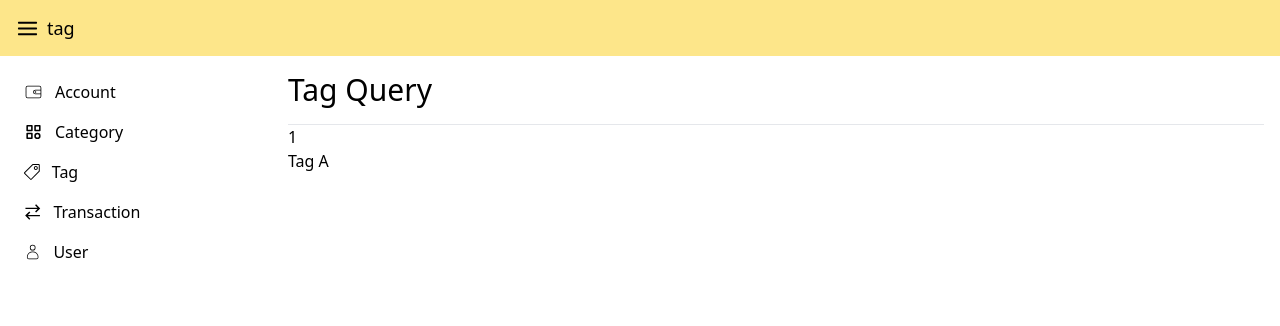
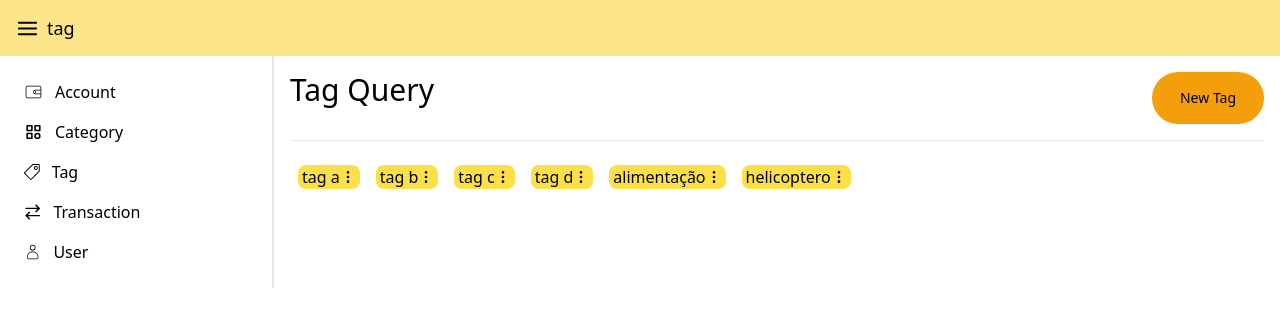
Before and after one commit to eiericksilva/controle-financeiro-frontend, a React app: page /tag in a window 1280 px wide. Shown: the top 326 px of the page. Built offline with nearby package versions, Linux system fonts and the light colour scheme; the HTML template or start-up script is replaced by a standard one.

Commit message:
feat: Tag page

```diff
--- /dev/null
+++ b/src/components/accountCard/account.jsx
@@ -0,0 +1,30 @@
+import { VscEdit } from "react-icons/vsc";
+
+// eslint-disable-next-line react/prop-types
+const AccountCard = ({ name, balance }) => {
+  return (
+    <div className="flex flex-col justify-between w-80 min-h-36 bg-blue-50 p-4 rounded-xl shadow-md">
+      <header className="flex items-center justify-between py-2">
+        <div>
+          <h1 className="uppercase font-bold">{name}</h1>
+        </div>
+        <div>
+          <VscEdit className="hover:cursor-pointer" />
+        </div>
+      </header>
+      <section>
+        <div className="text-sm">balance:</div>
+        <div className="font-bold text-3xl">
+          <span className="text-sm font-normal">R$ </span>
+          {balance}
+        </div>
+      </section>
+    </div>
+  );
+};
+
+/*
+
+
+*/
+export default AccountCard;
--- a/src/components/sidenavbar/sidenavbar.jsx
+++ b/src/components/sidenavbar/sidenavbar.jsx
@@ -6,7 +6,7 @@ import { Link } from "react-router-dom";
 
 const SideNavbar = () => {
   return (
-    <div className="p-4">
+    <div className="p-4 border-r-2">
       <nav className="w-60">
         <ul>
           <li className="flex items-center gap-3 p-2 hover:bg-slate-100 cursor-pointer">
--- /dev/null
+++ b/src/components/tag/tag.jsx
@@ -0,0 +1,13 @@
+import { HiOutlineDotsVertical } from "react-icons/hi";
+
+// eslint-disable-next-line react/prop-types
+const Tag = ({ name }) => {
+  return (
+    <div className="bg-yellow-300 w-max rounded-lg text-center lowercase m-2 flex items-center justify-between px-1">
+      <div>{name}</div>
+      <HiOutlineDotsVertical className="hover:cursor-pointer" />
+    </div>
+  );
+};
+
+export default Tag;
--- a/src/routes/account.jsx
+++ b/src/routes/account.jsx
@@ -1,23 +1,23 @@
+import AccountCard from "../components/accountCard/account";
+import Button from "../components/button/button";
+
 export default function Account() {
-  const account = {
-    id: 1,
-    name: "2024-05-09T23:47:01Z",
-    balance: "EXPENSE",
-    /*       user: User, */
-  };
-
   return (
-    <div id="transaction">
+    <div>
       <div>
-        <h1 className="text-3xl pb-4">Account Query</h1>
-        <hr />
-        <ul>
-          <li>{account.id}</li>
-          <li>{account.name}</li>
-          <li>{account.balance}</li>
-          {/*           <li>{account.user}</li> */}
-          {/*           <li>{transaction.subcategory}</li> */}
-        </ul>
+        <header>
+          <h1 className="text-3xl pb-4">Account Query</h1>
+          <hr className="py-4" />
+        </header>
+        <section className="flex items-center justify-between">
+          <h2 className="text-2xl pb-4">Accounts</h2>
+          <Button title="New Account" />
+        </section>
+        <hr className="mb-4" />
+        <div className="flex gap-2">
+          <AccountCard name="Nubank" balance="56,70" />
+          <AccountCard name="Carteira" balance="4.556,60" />
+        </div>
       </div>
     </div>
   );
--- a/src/routes/category.jsx
+++ b/src/routes/category.jsx
@@ -127,9 +127,11 @@ export default function Category() {
         <Button title="New Category" className="text-sm bg-amber-500" />
       </header>
       <hr className="my-4" />
-      <div className="flex justify-between">
-        <div className="w-[50%]">
+      <div className="flex justify-between gap-1">
+        <div className="w-[50%] bg-slate-100 rounded-md p-4">
           <h1 className="text-2xl pb-4">Income</h1>
+          <hr className="mb-2 border border-gray-100" />
+
           {incomeCategories ? (
             incomeCategories.map((category) => (
               <ul key={category.id}>
@@ -145,8 +147,9 @@ export default function Category() {
             <span> There are no Income Categories registered yet</span>
           )}
         </div>
-        <div className="  w-[50%]">
+        <div className="  w-[50%]   bg-slate-100 rounded-md p-4">
           <h1 className="text-2xl pb-4">Expense</h1>
+          <hr className="mb-2 border border-gray-100" />
           {expenseCategories ? (
             expenseCategories.map((category) => (
               <ul key={category.id}>
--- a/src/routes/tag.jsx
+++ b/src/routes/tag.jsx
@@ -1,19 +1,44 @@
-export default function Tag() {
-  const tag = {
-    id: 1,
-    name: "Tag A",
-  };
+import Button from "../components/button/button";
+import Tag from "../components/tag/tag";
+
+export default function Tags() {
+  const tags = [
+    {
+      id: 1,
+      name: "Tag A",
+    },
+    {
+      id: 2,
+      name: "Tag B",
+    },
+    {
+      id: 3,
+      name: "Tag C",
+    },
+    {
+      id: 4,
+      name: "Tag D",
+    },
+    {
+      id: 5,
+      name: "Alimentação",
+    },
+    {
+      id: 6,
+      name: "helicoptero",
+    },
+  ];
 
   return (
-    <div id="transaction">
-      <div>
+    <div>
+      <header className="flex justify-between">
         <h1 className="text-3xl pb-4">Tag Query</h1>
-        <hr />
-        <ul>
-          <li>{tag.id}</li>
-          <li>{tag.name}</li>
-        </ul>
-      </div>
+        <Button title="New Tag" className="text-sm bg-amber-500" />
+      </header>
+      <hr className="my-4" />
+      <ul className="flex">
+        {tags && tags.map((tag) => <Tag key={tag.id} name={tag.name} />)}
+      </ul>
     </div>
   );
 }
--- a/src/routes/user.jsx
+++ b/src/routes/user.jsx
@@ -1,3 +1,4 @@
+import { VscEdit, VscTrash } from "react-icons/vsc";
 import Button from "../components/button/button";
 import Searchbar from "../components/searchbar/searchbar";
 
@@ -69,15 +70,9 @@ export default function User() {
                   <td className="px-6 py-4 whitespace-nowrap">
                     {user.lastName}{" "}
                   </td>
-                  <td className="gap-2">
-                    <Button
-                      title="Delete"
-                      className="bg-red-200 p-1 font-thin mx-1"
-                    />
-                    <Button
-                      title="Edit"
-                      className="bg-blue-200 p-1 font-thin"
-                    />
+                  <td className="gap-2 flex items-center py-4">
+                    <VscEdit className="hover:cursor-pointer" />
+                    <VscTrash className="hover:cursor-pointer" />
                   </td>
                 </tr>
               ))
```
